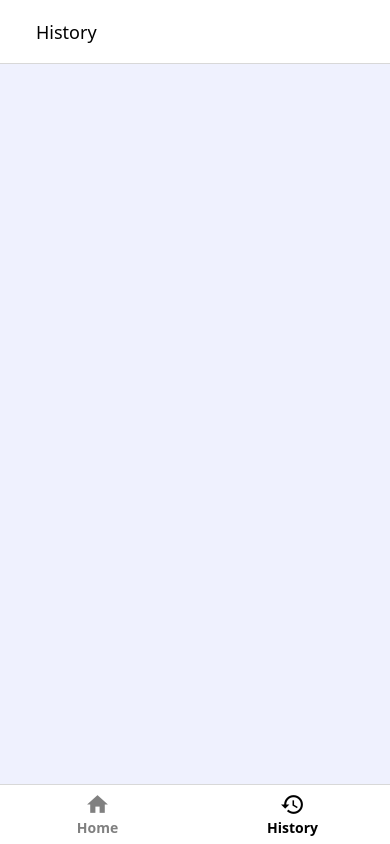
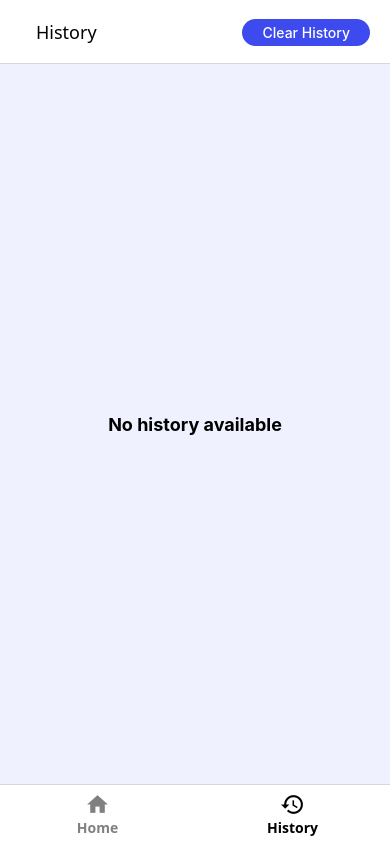
Before and after one commit to srikanth41684/timer, a React Native app: screen /History in a window 390 px wide. Built offline with nearby package versions, Linux system fonts and the light colour scheme.

Commit message:
history clear added

```diff
--- a/src/screens/CreateTimerScreen.jsx
+++ b/src/screens/CreateTimerScreen.jsx
@@ -22,12 +22,23 @@ const CreateTimerScreen = () => {
     return timeObj.hours * 3600 + timeObj.minutes * 60 + timeObj.seconds;
   }
 
+  function uuidv4() {
+    return 'xxxxxxxx-xxxx-4xxx-yxxx-xxxxxxxxxxxx'.replace(
+      /[xy]/g,
+      function (c) {
+        const r = (Math.random() * 16) | 0,
+          v = c == 'x' ? r : (r & 0x3) | 0x8;
+        return v.toString(16);
+      },
+    );
+  }
+
   const createTimerHandler = async () => {
     const savedTimers = await AsyncStorage.getItem('timers');
     let oldTimers = JSON.parse(savedTimers);
 
     const timer = {
-      id: Date.now().toString(),
+      id: uuidv4(),
       name: name,
       duration: objectToSeconds(time),
       remainingTime: objectToSeconds(time),
--- a/src/screens/HistoryScreen.jsx
+++ b/src/screens/HistoryScreen.jsx
@@ -5,43 +5,27 @@ import {
   FlatList,
   TouchableWithoutFeedback,
 } from 'react-native';
-import React, {useContext, useEffect, useState} from 'react';
-import {useNavigation} from '@react-navigation/native';
+import React, {useCallback, useContext, useEffect, useState} from 'react';
+import {useFocusEffect, useNavigation} from '@react-navigation/native';
 import {AppThemeContext} from '../context/AppThemeContext';
 import {Header} from '@react-navigation/elements';
 import AsyncStorage from '@react-native-async-storage/async-storage';
 
 const HistoryScreen = () => {
-  const navigation = useNavigation();
   const {theme, setTheme} = useContext(AppThemeContext);
   const [refreshing, setRefreshing] = useState(false);
   const [data, setData] = useState(null);
-  // const data = [
-  //   {
-  //     id: 1,
-  //     timerName: 'Workout Timer',
-  //     completionTime: '08:30 AM',
-  //     category: 'Workout',
-  //   },
-  //   {
-  //     id: 2,
-  //     timerName: 'Workout Timer',
-  //     completionTime: '08:30 AM',
-  //     category: 'Workout',
-  //   },
-  //   {
-  //     id: 3,
-  //     timerName: 'Study Timer',
-  //     completionTime: '08:30 AM',
-  //     category: 'Study',
-  //   },
-  //   {
-  //     id: 4,
-  //     timerName: 'Break Timer',
-  //     completionTime: '08:30 AM',
-  //     category: 'Break',
-  //   },
-  // ];
+
+  useFocusEffect(
+    useCallback(() => {
+      console.log('Screen is focused (returned to this screen)');
+      getHistoryHandler(); // Call your function here
+
+      return () => {
+        console.log('Screen is unfocused (navigating away)');
+      };
+    }, []),
+  );
 
   const getHistoryHandler = async () => {
     const data = await AsyncStorage.getItem('history');
@@ -60,9 +44,15 @@ const HistoryScreen = () => {
     getHistoryHandler(); // Fetch updated timers from AsyncStorage
   };
 
-  useEffect(() => {
+  const clearSpecificKey = async key => {
+    try {
+      await AsyncStorage.removeItem(key);
+      console.log(`Key "${key}" removed successfully`);
       getHistoryHandler();
-  }, []);
+    } catch (error) {
+      console.error('Error removing key:', error);
+    }
+  };
 
   function formatDate(dateString) {
     const date = new Date(dateString);
@@ -92,6 +82,36 @@ const HistoryScreen = () => {
           paddingLeft: 20,
         }}
         title="History"
+        headerRight={() => (
+          <View
+            style={{
+              paddingRight: 20,
+            }}>
+            <TouchableWithoutFeedback
+              onPress={() => {
+                clearSpecificKey('history');
+              }}>
+              <View
+                style={{
+                  backgroundColor: '#3D4AEE',
+                  borderRadius: 50,
+                  alignItems: 'center',
+                  justifyContent: 'center',
+                  paddingHorizontal: 20,
+                  paddingVertical: 5,
+                }}>
+                <Text
+                  style={{
+                    fontSize: 14,
+                    color: '#ffffff',
+                    fontWeight: '500',
+                  }}>
+                  Clear History
+                </Text>
+              </View>
+            </TouchableWithoutFeedback>
+          </View>
+        )}
       />
       <View
         style={{
@@ -99,13 +119,32 @@ const HistoryScreen = () => {
           backgroundColor: theme === 'dark' ? '#121212' : '#EFF1FE',
           padding: 20,
         }}>
+        {data?.length === 0 ? (
+          <View
+            style={{
+              flex: 1,
+              alignItems: 'center',
+              justifyContent: 'center',
+            }}>
+            <Text
+              style={{
+                fontSize: 18,
+                color: theme === 'dark' ? '#ffffff' : '#000000',
+                fontWeight: 'bold',
+              }}>
+              No history available
+            </Text>
+          </View>
+        ) : null}
+
+        {data?.length > 0 ? (
           <FlatList
             data={data}
             contentContainerStyle={{
               gap: 20,
               paddingBottom: 10,
             }}
-          keyExtractor={({item}) => item}
+            keyExtractor={item => item.id}
             refreshing={refreshing}
             onRefresh={onRefresh}
             showsVerticalScrollIndicator={false}
@@ -158,6 +197,7 @@ const HistoryScreen = () => {
               );
             }}
           />
+        ) : null}
       </View>
     </SafeAreaView>
   );
```
Lines whose indentation alone changed are shown as unchanged.
